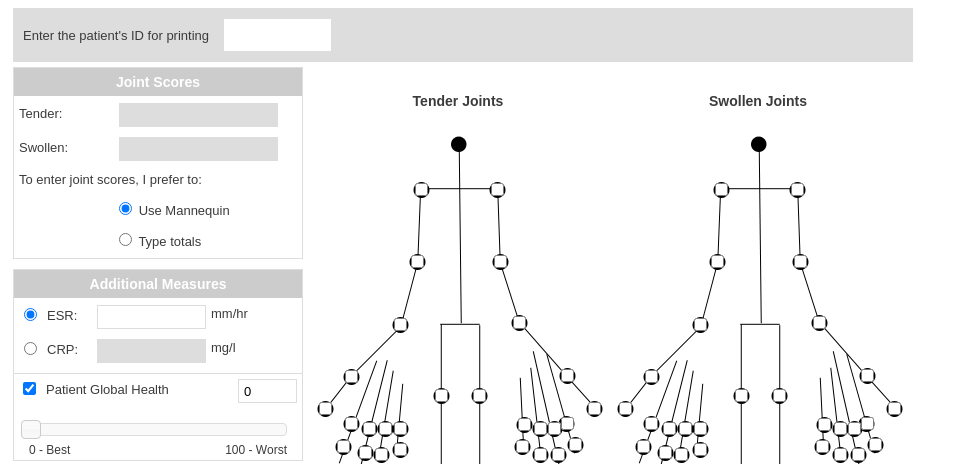
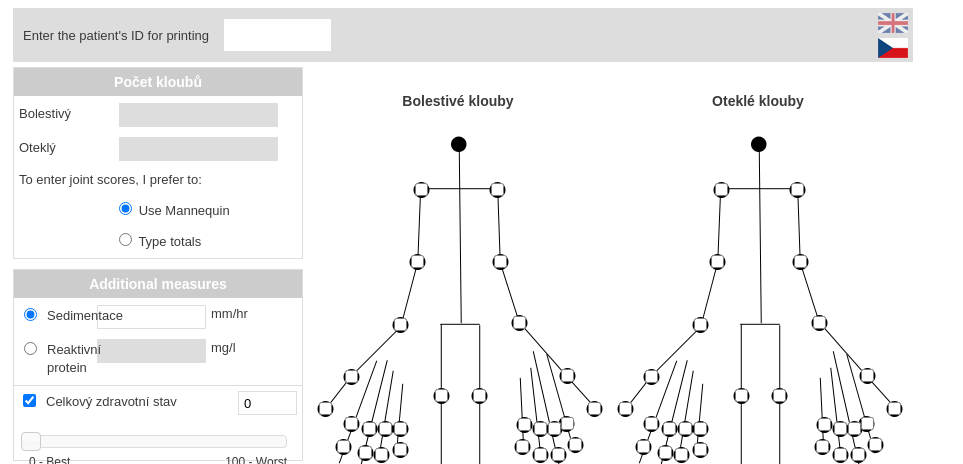
Before and after one commit to BertBerto/das28, a plain HTML site: page index.html in a window 1280 px wide. Shown: the top 464 px of the page, without its empty margins (0-963 px from the left). Drawn offline with Linux system fonts and the light colour scheme.

Commit message:
mechanismus přepínání jazyků

```diff
--- a/css/default.css
+++ b/css/default.css
@@ -20,9 +20,15 @@
 
 .das form .col { float:left; position:relative; }
 
-.das form .col.colTop { background:#ddd; width:100%; margin-left:5px; margin-right:5px; padding-top:10px; padding-bottom:10px; }
+.das form .col.colTop { background:#ddd; width:100%; margin-left:5px; margin-right:5px; padding-top:10px; padding-bottom:10px; position:relative; }
 .das form .col.colTop p { padding-left:10px; display:inline; }
 .das form .col.colTop input { width:100px; height:30px !important; font-size:16px; position:relative; left:10px; border-collapse:collapse; border:1px #ddd solid; padding-left:5px; }
+.das form .col.colTop .lang { position:absolute; right:5px; top:5px; }
+.das form .col.colTop .lang a { display:block; width:30px; height:20px; margin-bottom:5px; opacity:0.5; }
+.das form .col.colTop .lang a.active { opacity:1; }
+.das form .col.colTop .lang a.en { background:transparent url(../gfx/flag-en.png) 0px 0px no-repeat; }
+.das form .col.colTop .lang a.cs { background:transparent url(../gfx/flag-cs.png) 0px 0px no-repeat; }
+
 
 
 .das form .col.colLeft { width:300px; }
--- a/index.html
+++ b/index.html
@@ -26,50 +26,54 @@
                     <p><label for="patient-id">Enter the patient's ID for printing</label></p>
                     <input type="text" id="patient-id" name="patient-id">
                 </div>
+                <div class="lang">
+                    <a href="" class="en" data-lang="en"></a>
+                    <a href="" class="cs active" data-lang="cs"></a>
+                </div>
             </div>
             <div class="clr"></div>
             <div class="col colLeft">
                 <div class="formSection scores">
-                    <h2>Joint Scores</h2>
+                    <h2 class="locale" data-locale="0">Joint Scores</h2>
                     <div class="formRow formRowText">
-                        <p><label for="tender">Tender:</label></p>
+                        <p><label for="tender" class="locale" data-locale="1">Tender:</label></p>
                         <input type="text" id="tender" name="tender" class="disabled" disabled>
                         <div class="clr"></div>
                     </div>
                     <div class="formRow formRowText">
-                        <p><label for="swollen">Swollen:</label></p>
+                        <p><label for="swollen" class="locale" data-locale="2">Swollen:</label></p>
                         <input type="text" id="swollen" name="swollen" class="disabled" disabled>
                         <div class="clr"></div>
                     </div>
-                    <p>To enter joint scores, I prefer to:</p>
+                    <p class="locale" data-locale="3">To enter joint scores, I prefer to:</p>
                     <div class="formRow formRowRadioType1">
                         <input type="radio" id="mannequin" name="enter" value="mannequin" checked>
-                        <label for="mannequin">Use Mannequin</label>
+                        <label for="mannequin" class="locale" data-locale="4">Use Mannequin</label>
                         <div class="clr"></div>
                     </div>
                     <div class="formRow formRowRadioType1">
                         <input type="radio" id="type" name="enter" value="type">
-                        <label for="type">Type totals</label>
+                        <label for="type" class="locale" data-locale="5">Type totals</label>
                         <div class="clr"></div>
                     </div>
                 </div>
                 <div class="formSection measures">
-                    <h2>Additional Measures</h2>
+                    <h2 class="locale" data-locale="6">Additional Measures</h2>
                     <div class="formRow formRowRadioType2">
                         <input type="radio" id="esr" name="measures" value="esr" class="radio" checked>
-                        <p><label for="esr">ESR:</label></p>
+                        <p><label for="esr" class="locale" data-locale="7">ESR:</label></p>
                         <input type="text" id="esrText" name="esrText" class="txt"><span>mm/hr</span>
                         <div class="clr"></div>
                     </div>
                     <div class="formRow formRowRadioType2">
                         <input type="radio" id="crp" name="measures" value="crp" class="radio">
-                        <p><label for="crp">CRP:</label></p>
+                        <p><label for="crp" class="locale" data-locale="8">CRP:</label></p>
                         <input type="text" id="crpText" name="crpText" class="txt disabled" disabled><span>mg/l</span>
                         <div class="clr"></div>
                     </div>
                     <div class="formRow formRowSlider">
                         <input type="checkbox" name="global" id="global" class="check" checked>
-                        <p><label for="global">Patient Global Health</label></p>
+                        <p><label for="global" class="locale" data-locale="9">Patient Global Health</label></p>
                         <input type="text" name="health" value="0" class="txt" id="health">
                         <div class="clr"></div>
 
@@ -82,7 +86,7 @@
                 <div class="formSection formSectionCalculate">
                     <div class="col">
                         <h2 class="">DAS28-CRP 3</h2>
-                        <button name="calculate">Calculate</button>
+                        <button name="calculate" class="locale" data-locale="10">Calculate</button>
                     </div>
                     <div class="col result">
                         <p class="num"></p>
@@ -94,7 +98,7 @@
             <div class="col colRight">
                 <span class="overlay hidden"></span>
                 <div class="mannequinBox mannequinLeft">
-                    <h2>Tender Joints</h2>
+                    <h2 class="locale" data-locale="12">Tender Joints</h2>
                     <div class="mannequin">
                         <input type="checkbox" name="t01" class="t01">
                         <input type="checkbox" name="t02" class="t02">
@@ -128,7 +132,7 @@
                     <button class="clear">Clear all</button>
                 </div>
                 <div class="mannequinBox mannequinRight">
-                    <h2>Swollen Joints</h2>
+                    <h2 class="locale" data-locale="13">Swollen Joints</h2>
                     <div class="mannequin">
                         <input type="checkbox" name="s01" class="s01">
                         <input type="checkbox" name="s02" class="s02">
@@ -164,7 +168,7 @@
             </div>
             <div class="clr"></div>
             <div class="formula">
-                <p>Formula: </p>
+                <p class="locale" data-locale="11">Formula: </p>
             </div>
         </form>
     </div>
--- a/js/init.js
+++ b/js/init.js
@@ -1,6 +1,8 @@
 $(document).ready(function(){
 
-    /* init*/
+    /* init */
+    var locale = 'cs';
+    fillTexts('cs');
     var numTender;
     var numSwollen;
     var mode = 'das28';
@@ -21,6 +23,15 @@ $(document).ready(function(){
     });
     $('input#mannequin, input#esr, input#global').each(function(){
         $( this ).prop('checked', true);
+    });
+
+    /* lang buttons */
+    $('.lang a').click(function(e){
+        $('.lang a').removeClass('active');
+        $(this).addClass('active');
+        locale = $(this).attr('data-lang');
+        fillTexts(locale);
+        e.preventDefault();
     });
 
     $( "#slider" ).slider({
@@ -206,22 +217,38 @@ $(document).ready(function(){
         result = Math.round(result * 100) / 100;
         if (result < 2.6)
         {
-            resultText = "Remission";
+            if (locale='cs'){
+                resultText = "Remise";
+            }else{
+                resultText = "Remission";
+            }
             resultClass = "RemissionStatus";
         }
         else if (result < 3.2)
         {
-            resultText = "Low disease activity";
+            if (locale='cs'){
+                resultText = "Nízká aktivita nemoci";
+            }else{
+                resultText = "Low disease activity";
+            }
             resultClass = "LowActivityStatus";
         }
         else if (result >=3.2 && result <= 5.1)
         {
-            resultText = "Moderate disease activity";
+            if (locale='cs'){
+                resultText = "Střední aktivita nemoci";
+            }else{
+                resultText = "Moderate disease activity";
+            }
             resultClass = "ModerateActivityStatus";
         }
         else if (result >5.1)
         {
-            resultText = "High disease activity";
+            if (locale='cs'){
+                resultText = "Vysoká aktivita nemoci";
+            }else{
+                resultText = "High disease activity";
+            }
             resultClass = "HighActivityStatus";
         }
         $('.result').addClass(resultClass);
@@ -235,53 +262,37 @@ $(document).ready(function(){
 
 });
 
-/*
-
-FORMULA:DAS28-CRP(4) = 0.56*sqrt(TJC28) + 0.28*sqrt(SJC28) + 0.36*ln(CRP+1) + 0.014*GH + 0.96     Reference: http://www.das-score.nl
-
-
-2 crp 1 0
-0.56 * Math.sqrt(2) + 0.28 * Math.sqrt(0) + 0.36 * Math.log( 1 +1) + 0.014 * 0 + 0.96
-má vyjít 2
-ale vychází 2,6
-
-0.56 X 1,41 + 0.28 X 0 + 0.36 X 0,69 + 0 + 0,96
-0.78 + 0 + 0,24 + 0,96
-
-
-
-
-
-
-
-
-
-if (errorText == "")
-        {
-            case "DAS28 3":
-
-              // FORMULA:  DAS28(3) = [0.56*sqrt(t28) + 0.28*sqrt(sw28) + 0.70*Ln(ESR)]*1.08 + 0.16
-
-              nResult = (0.56 * Math.sqrt(tenderJointScore) + 0.28 * Math.sqrt(swollenJointScore) + 0.70 * Math.log(ESRScore)) *1.08 + 0.16
-              break;
-
-            case "DAS28-CRP 3":
-
-            // FORMULA: DAS28-CRP(3) = [0.56*sqrt(TJC28) + 0.28*sqrt(SJC28) + 0.36*ln(CRP+1)] * 1.10 + 1.15
-
-              nResult = [0.56 * Math.sqrt(tenderJointScore) + 0.28 * Math.sqrt(swollenJointScore) + 0.36 * Math.log(CRPScore+1)] * 1.10 + 1.15
-              break;
-            default:
-             errorText = "Unknown test";
-             alert("Error Text: " + errorText)
-            }
-            nResult = Math.round(nResult * 100) / 100 //round to two decimal places
-        }
-    }
-
-*/
 
 $(window).ready(function(){
 
 
 });
+
+function fillTexts(locale){
+    /* locale */
+    var texts = [
+        { name:'jointScores', en:'Joint Scores', cs:'Počet kloubů' },
+        { name:'tender', en:'Tender', cs:'Bolestivý' },
+        { name:'swollen', en:'Swollen', cs:'Oteklý' },
+        { name:'toEnter', en:'To enter joint scores, I prefer to:', cs:'To enter joint scores, I prefer to:' },
+        { name:'useMannequin', en:'Use Mannequin', cs:'Use Mannequin' },
+        { name:'typeTotals', en:'Type totals Scores', cs:'Type totals' },
+        { name:'measures', en:'Additional measures', cs:'Additional measures' },
+        { name:'esr', en:'ESR', cs:'Sedimentace' },
+        { name:'crp', en:'CRP - C', cs:'Reaktivní protein' },
+        { name:'globalHealth', en:'Patient Global Health', cs:'Celkový zdravotní stav' },
+        { name:'calculate', en:'Calculate', cs:'Calculate' },
+        { name:'formula', en:'Formula', cs:'Formula' },
+        { name:'tenderJoints', en:'Tender Joints', cs:'Bolestivé klouby' },
+        { name:'swollenJoints', en:'Swollen Joints', cs:'Oteklé klouby' },
+        { name:'remission', en:'Remission', cs:'Remise' },
+        { name:'lowActivity', en:'Low disease activity', cs:'Nízká aktivita nemoci' },
+        { name:'moderateActivity', en:'Moderate disease activity', cs:'Střední aktivita nemoci' },
+        { name:'highActivity', en:'High disease activity', cs:'Vysoká aktivita nemoci' }
+    ];
+    /* fill text function */
+    $('.locale').each(function(){
+        var thisId = $(this).attr('data-locale');
+        $(this).text( texts[thisId][locale] );
+    });
+}
```
Also changed, not shown: gfx/flag-cs.png (added), gfx/flag-en.png (added).
